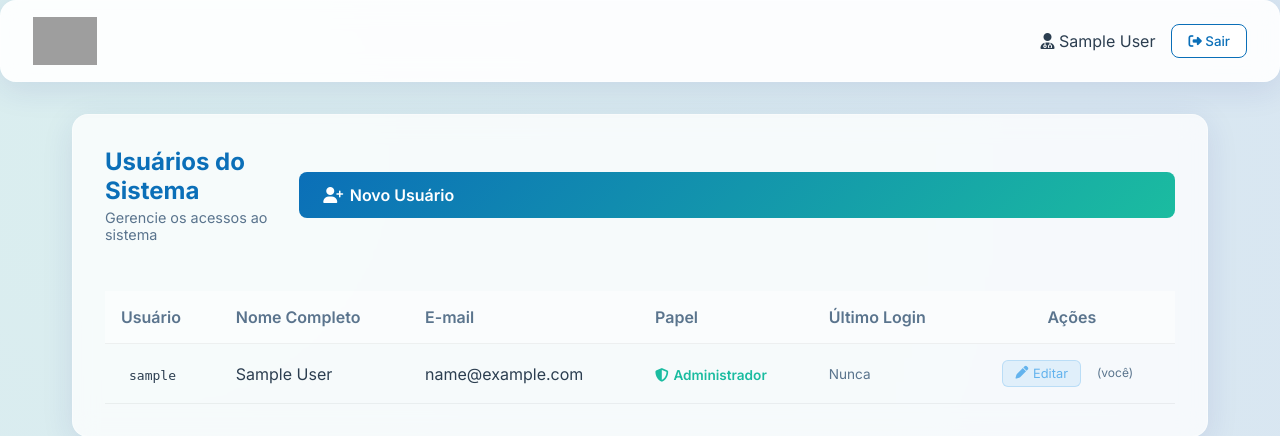
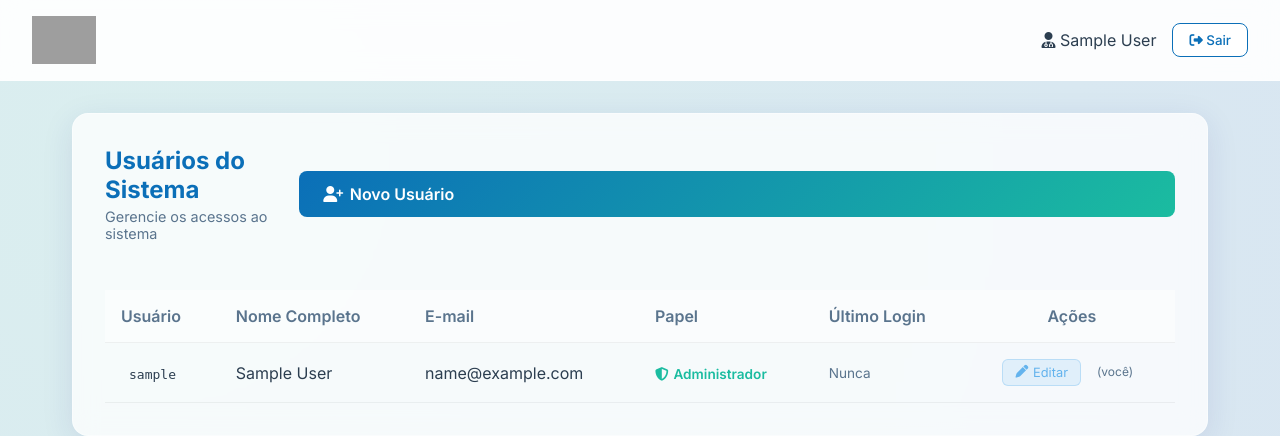
Before and after one commit to felipefontel/sistema-ela-disartria, a Django app: page /users/ in a window 1280 px wide. Shown: the top 436 px of the page. Run offline with Django 5.2, Linux system fonts and the light colour scheme; the visitor is signed in with stand-in values (Sample User, id 1); data comes from the database, SQL or seed files in the repository; grey boxes are pictures that could not be loaded.

Commit message:
style: remove borders arredondadas da navbar

```diff
--- a/core/static/core/css/style.css
+++ b/core/static/core/css/style.css
@@ -146,7 +146,10 @@ body {
   align-items: center;
   padding: 1rem 2rem;
   background: rgba(255, 255, 255, 0.9);
+  backdrop-filter: blur(12px);
+  -webkit-backdrop-filter: blur(12px);
   border-bottom: var(--glass-border);
+  border-radius: 0;
   position: sticky;
   top: 0;
   z-index: 100;
--- a/core/templates/base.html
+++ b/core/templates/base.html
@@ -21,7 +21,7 @@
 <body>
 
     {% if user.is_authenticated %}
-    <nav class="navbar glass-panel">
+    <nav class="navbar">
         <a href="{% url 'dashboard' %}" class="brand" style="display: flex; align-items: center; text-decoration: none;">
             <img src="{% static 'core/images/APP DISARTRIA.png' %}" alt="App ELA Logo" style="height: 48px; width: auto; object-fit: contain;">
         </a>
```
